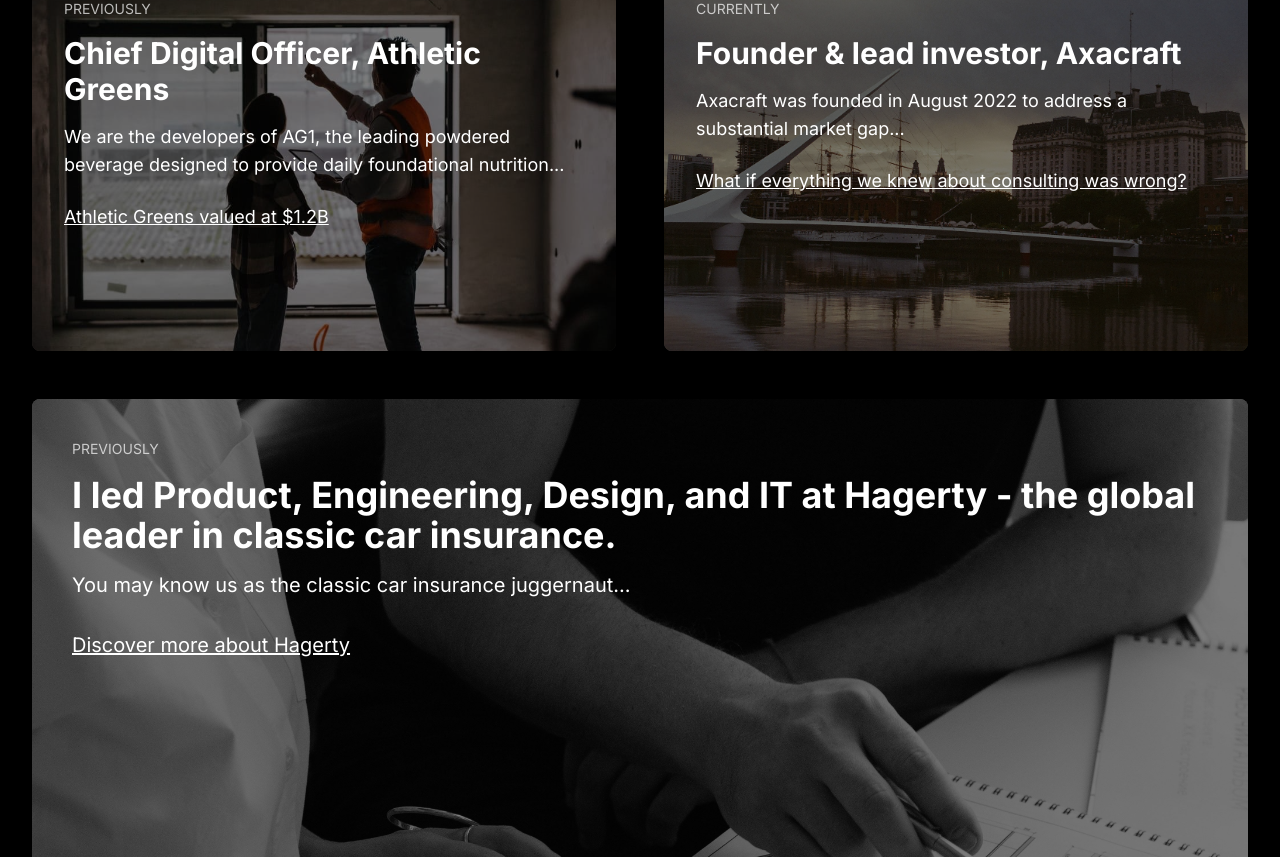
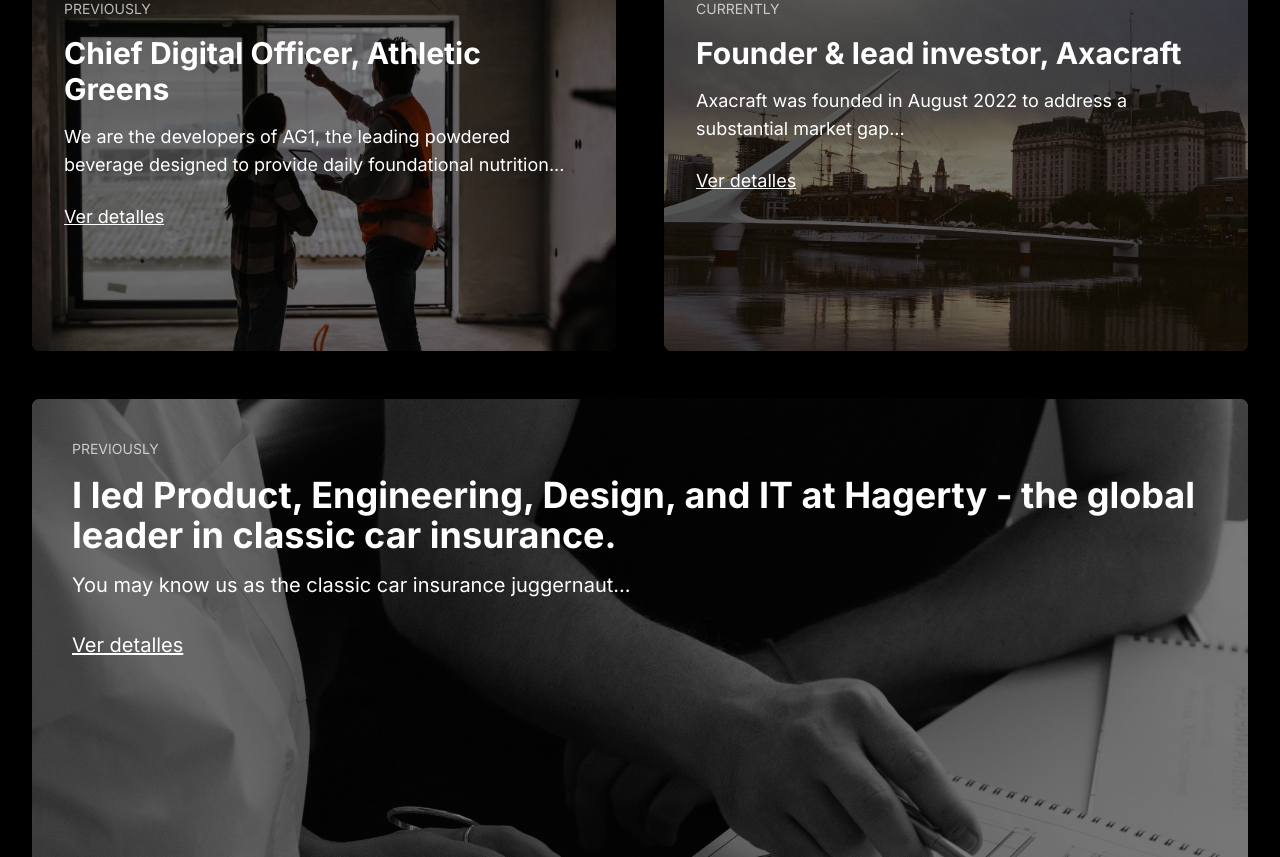
Before and after one commit to sromero1905/PorresPersonal, a Next.js app: page / in a window 1280 px wide. Shown: the part 3471-4328 px from the top of the page. Built offline with nearby package versions, Linux system fonts and the light colour scheme.

Commit message:
se dejo en medio enrtuamiento projectos

```diff
--- a/components/Grid.tsx
+++ b/components/Grid.tsx
@@ -58,7 +58,7 @@
           variants={fadeInUp}
         >
           <h2 className="text-white text-4xl font-bold mb-8">
-            Kelly Smith biography
+            Francisco Romero biography
           </h2>
           <p className="text-neutral-400 text-xl leading-relaxed">
             Mr. Smith oversees all aspects of digital transformation, including team building, customer experience,
--- /dev/null
+++ b/components/ProjectInfo.tsx
@@ -0,0 +1,32 @@
+// ProjectInfo.tsx
+import React from 'react';
+import { projectsData } from '../data/index';
+
+const ProjectInfo = () => {
+  return (
+    <div className="container mx-auto p-8">
+      {projectsData.map((project) => (
+        <div
+          key={project.id}  // Cambiar key a project.id
+          className="flex flex-col items-center text-center mb-12 transition-transform transform hover:scale-105 duration-300"
+        >
+          <h2 className="text-3xl font-bold mb-4">{project.title}</h2>
+          <p className="text-lg text-gray-700 mb-6">{project.info}</p>
+          <img
+            src={project.imgSrc}
+            alt={project.title}
+            className="w-3/4 h-auto rounded-lg shadow-md mb-4" // Añadir margen abajo para separación
+          />
+          <a
+            href={`/projects/${project.id}`}  // Enlace a la página de detalles
+            className="text-blue-600 underline"
+          >
+            Ver más detalles
+          </a>
+        </div>
+      ))}
+    </div>
+  );
+};
+
+export default ProjectInfo;
--- a/components/RecentProjects.tsx
+++ b/components/RecentProjects.tsx
@@ -1,57 +1,51 @@
 "use client";
 
-import Image from "next/image";
 import { projects } from '../data/index';
-import { motion } from "framer-motion"; // Importa motion
+import { motion } from "framer-motion";
+import Link from 'next/link'; // Asegúrate de importar Link
 
 const RecentProjects = () => {
-  // Define la animación
   const fadeInUp = {
     hidden: { opacity: 0, y: 20 },
     visible: { opacity: 1, y: 0 },
   };
 
   return (
-    <div className="py-24 px-8 bg-black"> {/* Fondo negro y más espacio vertical */}
+    <div className="py-24 px-8 bg-black">
       <h1 className="text-5xl font-bold text-white text-center">
         A small selection of{" "}
         <span className="text-[#D3D3D3]">my projects</span>
       </h1>
 
-      {/* Grid de 2 columnas con tarjetas grandes */}
       <div className="grid grid-cols-1 md:grid-cols-2 gap-12 mt-16">
         {/* Primera tarjeta */}
         <motion.div
           className="relative rounded-lg overflow-hidden shadow-lg bg-[#1A1A1A] h-96"
-          key={projects[0]?.id}
+          key={projects[0].id}
           initial="hidden"
           whileInView="visible"
           variants={fadeInUp}
-          transition={{ duration: 0.5, ease: "easeInOut", delay: 0 }} // Sin delay
+          transition={{ duration: 0.5, ease: "easeInOut", delay: 0 }}
         >
-          <div className="absolute inset-0 bg-cover bg-center"
-               style={{ backgroundImage: `url(${projects[0]?.image})` }}>
-          </div>
+          <div
+            className="absolute inset-0 bg-cover bg-center"
+            style={{ backgroundImage: `url(${projects[0].image})` }}
+          ></div>
           <div className="absolute inset-0 bg-black opacity-50 z-0"></div>
           <div className="relative z-10 p-8">
             <p className="text-sm uppercase text-white opacity-70">
-              {projects[0]?.status || "Previously"}
+              {projects[0].status}
             </p>
             <h2 className="text-3xl font-bold mt-4 text-white">
-              {projects[0]?.title || "Project Title"}
+              {projects[0].title}
             </h2>
             <p className="mt-4 text-lg text-white">
-              {projects[0]?.description || "Project description goes here."}
+              {projects[0].description}
             </p>
             <div className="relative z-10 mt-6">
-              <a
-                href={projects[0]?.link}
-                target="_blank"
-                rel="noopener noreferrer"
-                className="text-white underline text-lg"
-              >
-                {projects[0]?.linkLabel || "View Project"}
-              </a>
+              <Link href={`/projects/${projects[0].id}`} className="text-white underline text-lg">
+                Ver detalles
+              </Link>
             </div>
           </div>
         </motion.div>
@@ -59,35 +53,31 @@
         {/* Segunda tarjeta */}
         <motion.div
           className="relative rounded-lg overflow-hidden shadow-lg bg-[#1A1A1A] h-96"
-          key={projects[1]?.id}
+          key={projects[1].id}
           initial="hidden"
           whileInView="visible"
           variants={fadeInUp}
-          transition={{ duration: 0.5, ease: "easeInOut", delay: 0.1 }} // Delay de 0.1s
+          transition={{ duration: 0.5, ease: "easeInOut", delay: 0.1 }}
         >
-          <div className="absolute inset-0 bg-cover bg-center"
-               style={{ backgroundImage: `url(${projects[1]?.image})` }}>
-          </div>
+          <div
+            className="absolute inset-0 bg-cover bg-center"
+            style={{ backgroundImage: `url(${projects[1].image})` }}
+          ></div>
           <div className="absolute inset-0 bg-black opacity-50 z-0"></div>
           <div className="relative z-10 p-8">
             <p className="text-sm uppercase text-white opacity-70">
-              {projects[1]?.status || "Currently"}
+              {projects[1].status}
             </p>
             <h2 className="text-3xl font-bold mt-4 text-white">
-              {projects[1]?.title || "Project Title"}
+              {projects[1].title}
             </h2>
             <p className="mt-4 text-lg text-white">
-              {projects[1]?.description || "Project description goes here."}
+              {projects[1].description}
             </p>
             <div className="relative z-10 mt-6">
-              <a
-                href={projects[1]?.link}
-                target="_blank"
-                rel="noopener noreferrer"
-                className="text-white underline text-lg"
-              >
-                {projects[1]?.linkLabel || "View Project"}
-              </a>
+              <Link href={`/projects/${projects[1].id}`} className="text-white underline text-lg">
+                Ver detalles
+              </Link>
             </div>
           </div>
         </motion.div>
@@ -96,35 +86,31 @@
       {/* Tarjeta grande */}
       <motion.div
         className="relative mt-12 rounded-lg overflow-hidden shadow-lg bg-[#1A1A1A] h-[32rem]"
-        key={projects[2]?.id}
+        key={projects[2].id}
         initial="hidden"
         whileInView="visible"
         variants={fadeInUp}
-        transition={{ duration: 0.5, ease: "easeInOut", delay: 0.2 }} // Delay de 0.2s
+        transition={{ duration: 0.5, ease: "easeInOut", delay: 0.2 }}
       >
-        <div className="absolute inset-0 bg-cover bg-center"
-             style={{ backgroundImage: `url(${projects[2]?.image})` }}>
-        </div>
+        <div
+          className="absolute inset-0 bg-cover bg-center"
+          style={{ backgroundImage: `url(${projects[2].image})` }}
+        ></div>
         <div className="absolute inset-0 bg-black opacity-50 z-0"></div>
         <div className="relative z-10 p-10">
           <p className="text-sm uppercase text-white opacity-70">
-            {projects[2]?.status || "Previously"}
+            {projects[2].status}
           </p>
           <h2 className="text-4xl font-bold mt-4 text-white">
-            {projects[2]?.title || "Project Title"}
+            {projects[2].title}
           </h2>
           <p className="mt-4 text-xl text-white">
-            {projects[2]?.description || "Project description goes here."}
+            {projects[2].description}
           </p>
           <div className="relative z-10 mt-8">
-            <a
-              href={projects[2]?.link}
-              target="_blank"
-              rel="noopener noreferrer"
-              className="text-white underline text-xl"
-            >
-              {projects[2]?.linkLabel || "View Project"}
-            </a>
+            <Link href={`/projects/${projects[2].id}`} className="text-white underline text-xl">
+              Ver detalles
+            </Link>
           </div>
         </div>
       </motion.div>
--- /dev/null
+++ b/components/project.tsx
@@ -0,0 +1,29 @@
+// components/Project.tsx
+import { useState } from 'react';
+import { projectsData } from '@/data';
+const Project = () => {
+    const [currentProject, setCurrentProject] = useState(projectsData[0]);
+
+    const handleProjectChange = (id: number) => {
+        const project = projectsData.find(proj => proj.id === id);
+        if (project) {
+            setCurrentProject(project);
+        }
+    };
+
+    return (
+        <div>
+            <h1>{currentProject.title}</h1>
+            <p>{currentProject.info}</p>
+            <div>
+                {projectsData.map(project => (
+                    <button key={project.id} onClick={() => handleProjectChange(project.id)}>
+                        {`Cargar Proyecto ${project.id}`}
+                    </button>
+                ))}
+            </div>
+        </div>
+    );
+};
+
+export default Project;
--- a/data/index.ts
+++ b/data/index.ts
@@ -190,8 +190,8 @@
       "We are the developers of AG1, the leading powdered beverage designed to provide daily foundational nutrition...",
     status: "Previously",
     linkLabel: "Athletic Greens valued at $1.2B",
-    link: "https://athleticgreens.com",
-    image: "/verificacion.jpeg", // Ajusta la ruta de las imágenes
+    link: "/projects/1", // Enlace dinámico basado en el id del proyecto
+    image: "/verificacion.jpeg", // Ruta ajustada de la imagen
   },
   {
     id: 2,
@@ -200,8 +200,8 @@
       "Axacraft was founded in August 2022 to address a substantial market gap...",
     status: "Currently",
     linkLabel: "What if everything we knew about consulting was wrong?",
-    link: "https://axacraft.com",
-    image: "/conexion.jpg",
+    link: "/projects/2", // Enlace dinámico basado en el id del proyecto
+    image: "/conexion.jpg", // Ruta ajustada de la imagen
   },
   {
     id: 3,
@@ -211,8 +211,29 @@
       "You may know us as the classic car insurance juggernaut...",
     status: "Previously",
     linkLabel: "Discover more about Hagerty",
-    link: "https://hagerty.com",
-    image: "/estudio.jpg",
+    link: "/projects/3", // Enlace dinámico basado en el id del proyecto
+    image: "/estudio.jpg", // Ruta ajustada de la imagen
   }
+];
 
+
+export const projectsData = [
+  {
+    id: 1,
+    title: "Chief Digital Officer, Athletic Greens",
+    info: "We are the developers of AG1, the leading powdered beverage designed to provide daily foundational nutrition...",
+    imgSrc: "/verificacion.jpeg", // Ruta de la imagen
+  },
+  {
+    id: 2,
+    title: "Founder & lead investor, Axacraft",
+    info: "Axacraft was founded in August 2022 to address a substantial market gap...",
+    imgSrc: "/conexion.jpg",
+  },
+  {
+    id: 3,
+    title: "I led Product, Engineering, Design, and IT at Hagerty",
+    info: "You may know us as the classic car insurance juggernaut...",
+    imgSrc: "/estudio.jpg",
+  },
 ];
```
Also changed, not shown: app/project/[id]/page.tsx (added, +31 -0 lines).
